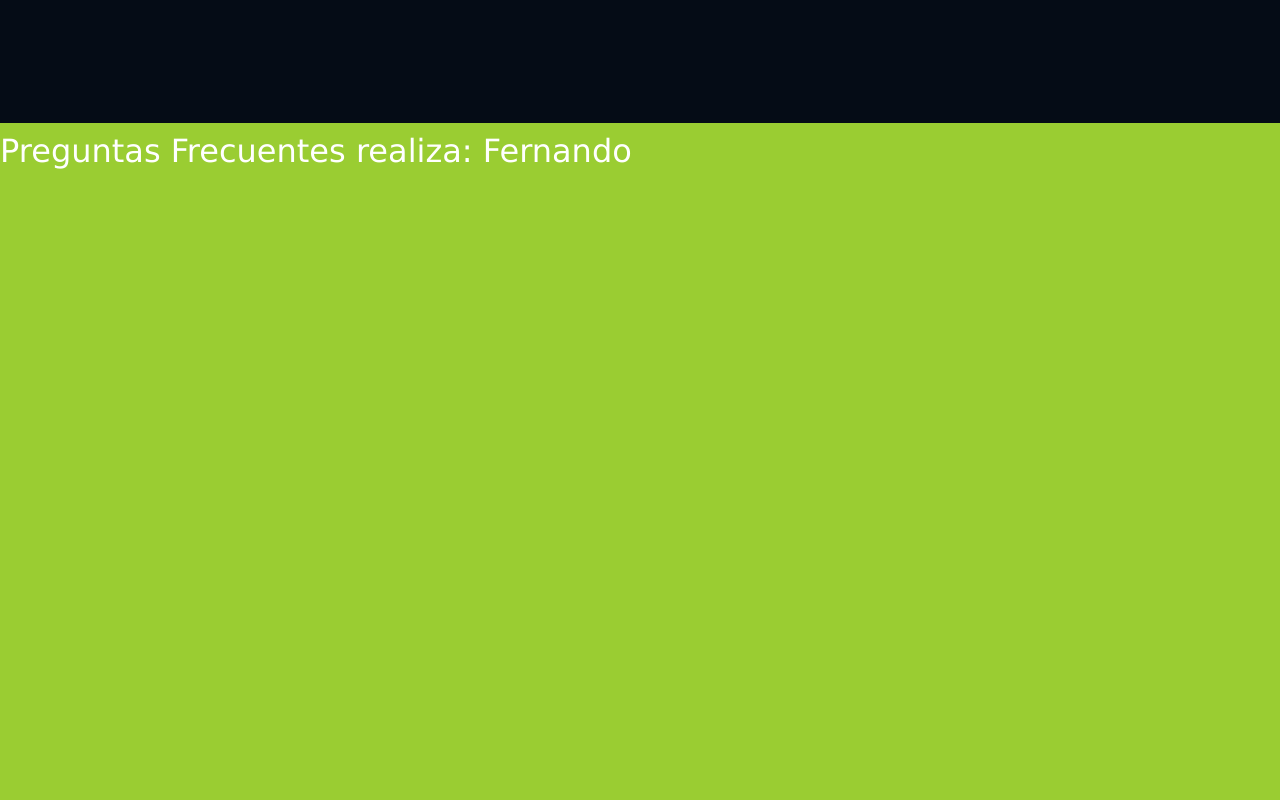
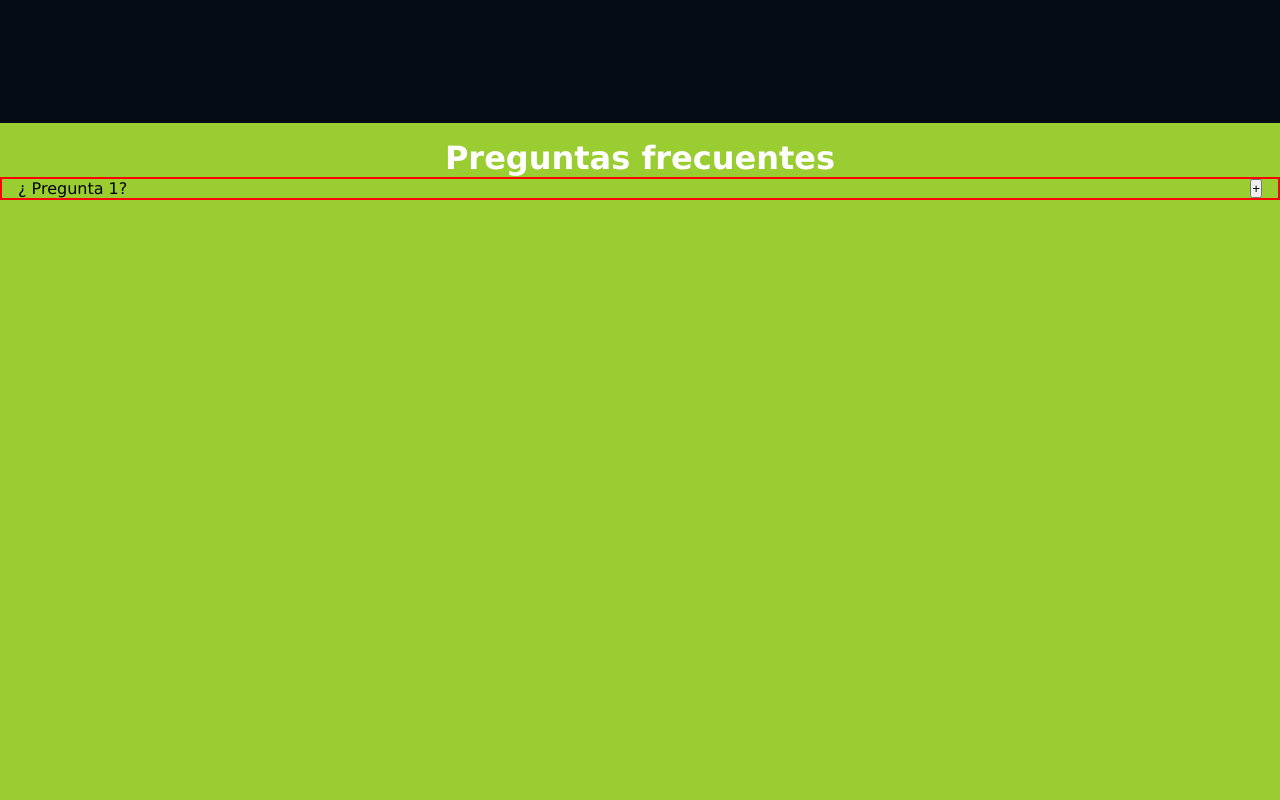
Before and after one commit to fom78/cacproyecto, a plain HTML site: page index.html in a window 1280 px wide. Shown: the part 3120-3920 px from the top of the page. Drawn offline with Linux system fonts and the light colour scheme.

Commit message:
iniciando faqs

```diff
--- a/index.html
+++ b/index.html
@@ -114,12 +114,18 @@
         </section>
         <a class="marcador" name="faq"></a>
         <section class="faq">
-            <article>
-                <p>
-                    Preguntas Frecuentes
-                    realiza: Fernando
-                </p>
-            </article>
+            <h1>Preguntas frecuentes</h1>
+            <div class="contenedor-faqs">
+                <div class="pregunta">
+                    <div class="pregunta-header">
+                        <div class="pregunta-titulo">¿ Pregunta 1?</div>
+                        <button>+</button>
+                    </div>
+                    <div class="pregunta-respuesta respuesta-no-mostrar">
+                        Respuesta a la pregunta 1
+                    </div>
+                </div>
+            </div>
         </section>
         <a class="marcador" name="contacto"></a>
         <section class="contacto">
--- a/style.css
+++ b/style.css
@@ -282,18 +282,38 @@ p {
 .faq {
   width: 100%;
   min-height: 100vh;
-  flex-direction: column;
-  justify-content: center;
   background-color: yellowgreen;
 }
-.faq article {
+
+.faq h1 {
+  margin-top: 0px;
   padding-top: 1rem;
-  padding-bottom: 1rem;
-}
-.faq article p {
   font-size: 2rem;
+  text-align: center;
 }
 
+.pregunta {
+  display: flex;
+  flex-direction: column;
+}
+
+.pregunta-header {
+  display: flex;
+  flex-direction: row;
+  justify-content: space-between;
+padding-right: 1rem;
+padding-left: 1rem;
+  border: 2px solid red;
+
+}
+.pregunta-respuesta {
+  border: 2px solid blue;
+
+}
+
+.respuesta-no-mostrar {
+  display: none;
+}
 /* Contactos Realiza XXXXXXXXX */
 .contacto {
   width: 100%;
```
